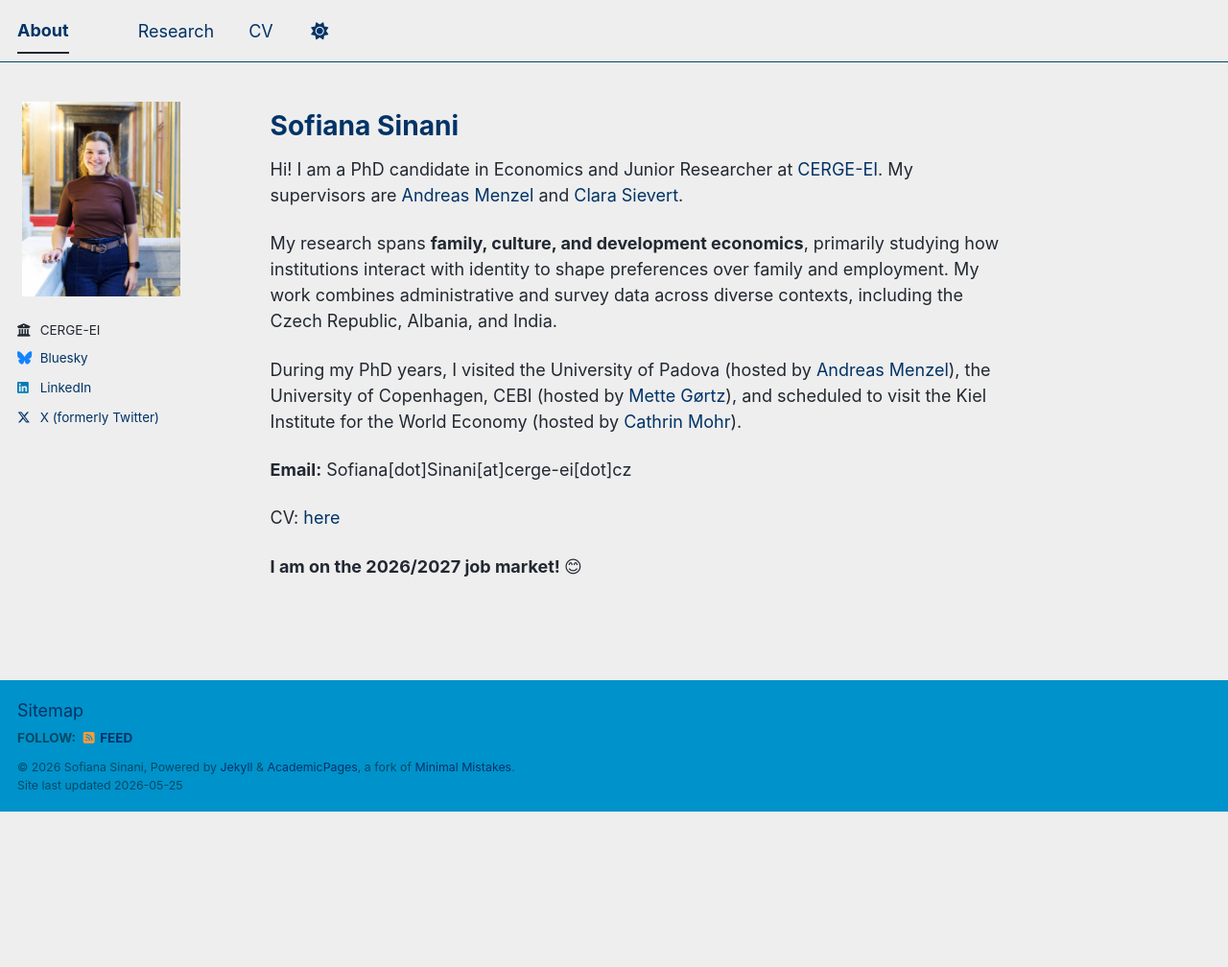
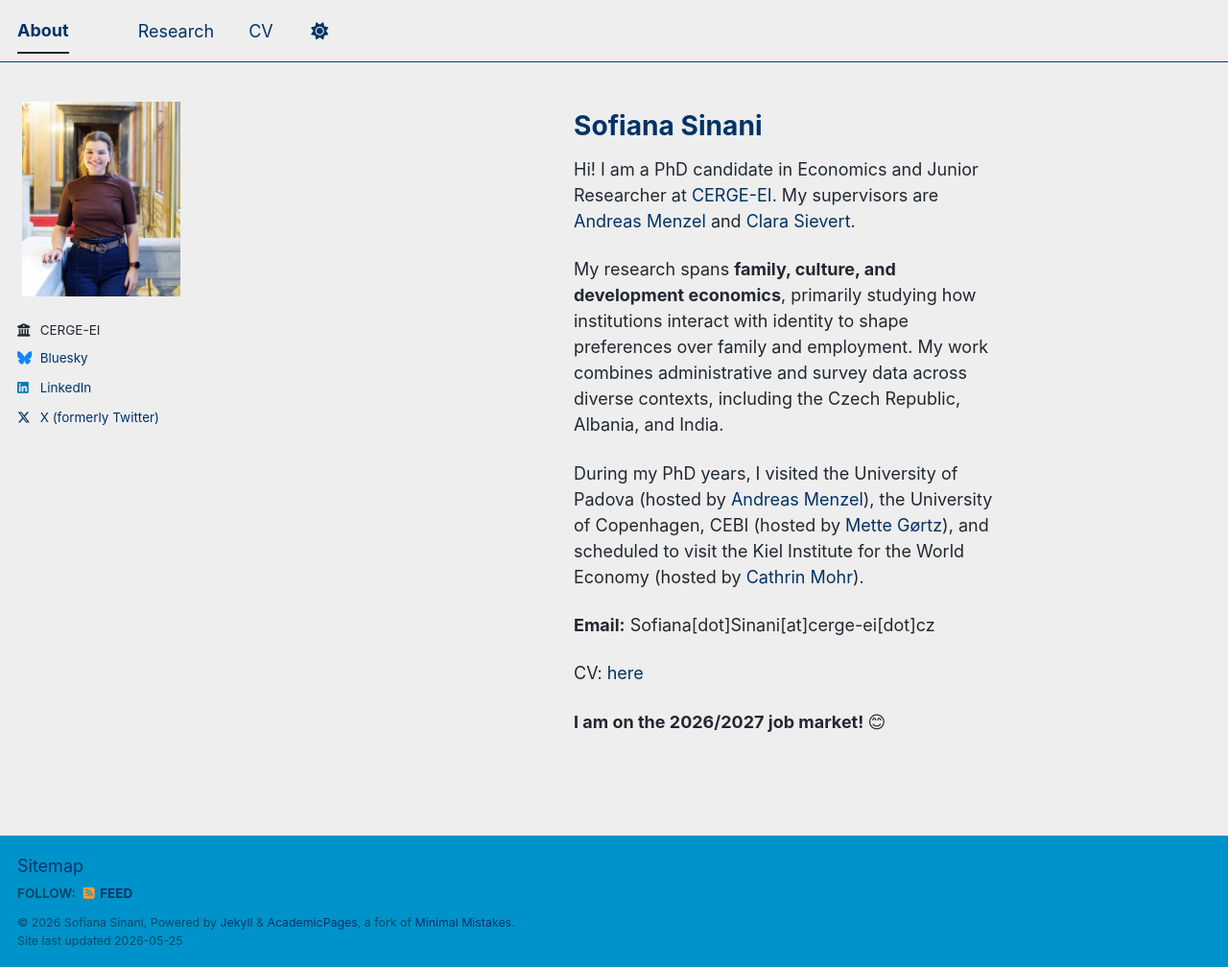
Before and after one commit to sofianasinani/sofianasinani.github.io, a Jekyll site: the page built from _pages/about.md, in a window 1280 px wide and 1008 px high. Shown: the whole window at 96% size. Built offline with Jekyll 4.4.1, drawn with Linux system fonts in a browser that asks for light colours; a script bundle is joined from its source files by our own code; library files that are not in the unit come from our copies.

Commit message:
Update main.scss

```diff
--- a/assets/css/main.scss
+++ b/assets/css/main.scss
@@ -54,6 +54,29 @@
   height: auto !important;
 }
 
+.page {
+  float: right !important;
+  width: calc(100% - 560px) !important;
+  padding-left: 20px !important;
+}
+
+@media (max-width: 1024px) {
+  .sidebar {
+    width: 100% !important;
+    max-width: 100% !important;
+  }
+  .author__avatar img {
+    width: 250px !important;
+  }
+  .author__avatar {
+    width: 250px !important;
+  }
+  .page {
+    width: 100% !important;
+    float: none !important;
+  }
+}
+
 .author__name {
   display: none !important;
 }
```
